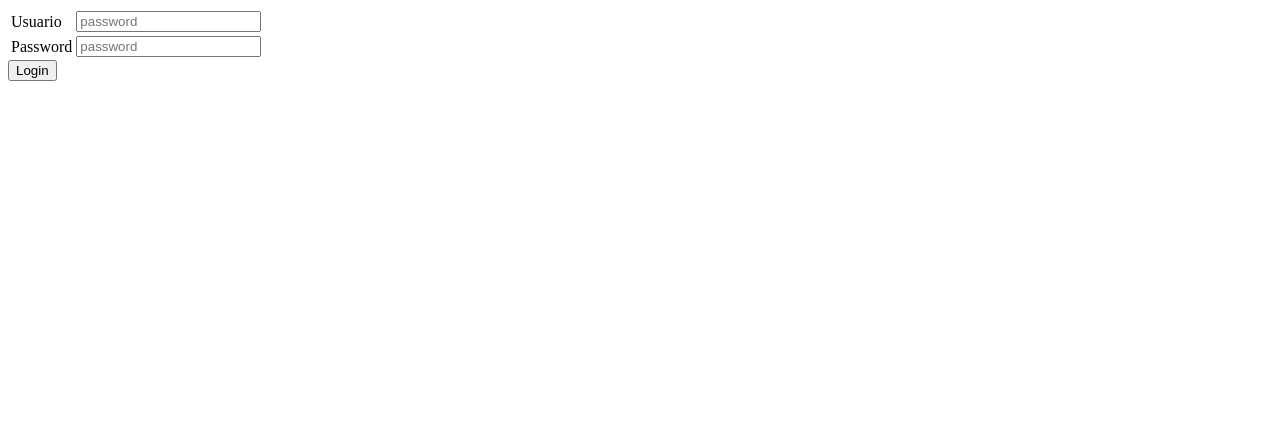
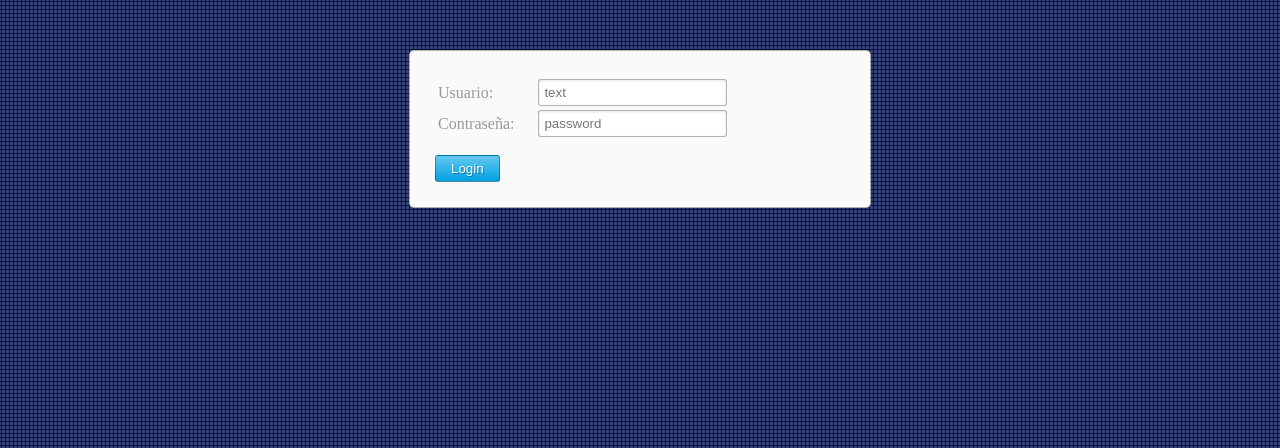
Before and after one commit to elyjacobo/proyectoinw, a PHP site: page /login.php in a window 1280 px wide. Shown: the top 448 px of the page. Run offline with PHP 8.4, Linux system fonts and the light colour scheme.

Commit message:
Dándole un poco de estilo al login

```diff
--- /dev/null
+++ b/css/login.css
@@ -0,0 +1,59 @@
+body{
+	background-image: url('../images/background.jpg');
+	font-size: 12pt;
+}
+label {
+	display: block;
+	color: #999;
+}
+.cf:before,
+.cf:after {
+    content: "";
+    display: table;
+}
+
+.cf:after {
+    clear: both;
+}
+.cf {
+    *zoom: 1;
+}
+:focus {
+	outline: 0;
+}
+.loginform {
+	width: 410px;
+	margin: 50px auto;
+	padding: 25px;
+	background-color: rgba(250,250,250,1);
+	border-radius: 5px;
+    box-shadow: 0px 0px 5px 0px rgba(0, 0, 0, 0.2),
+    			inset 0px 1px 0px 0px rgba(250, 250, 250, 0.5);
+    border: 1px solid rgba(0, 0, 0, 0.3);
+}
+
+.loginform input:not([type=submit]) {
+	padding: 5px;
+	margin-left: 20px;
+	border: 1px solid rgba(0, 0, 0, 0.3);
+	border-radius: 3px;
+	box-shadow: inset 0px 1px 3px 0px rgba(0, 0, 0, 0.1),
+				0px 1px 0px 0px rgba(250, 250, 250, 0.5) ;
+}
+.loginform input[type=submit] {
+	border: 1px solid rgba(0, 0, 0, 0.3);
+	background: #64c8ef; /* Old browsers */
+	background: -moz-linear-gradient(top,  #64c8ef 0%, #00a2e2 100%); /* FF3.6+ */
+	background: -webkit-gradient(linear, left top, left bottom, color-stop(0%,#64c8ef), color-stop(100%,#00a2e2)); /* Chrome,Safari4+ */
+	background: -webkit-linear-gradient(top,  #64c8ef 0%,#00a2e2 100%); /* Chrome10+,Safari5.1+ */
+	background: -o-linear-gradient(top,  #64c8ef 0%,#00a2e2 100%); /* Opera 11.10+ */
+	background: -ms-linear-gradient(top,  #64c8ef 0%,#00a2e2 100%); /* IE10+ */
+	background: linear-gradient(to bottom,  #64c8ef 0%,#00a2e2 100%); /* W3C */
+	filter: progid:DXImageTransform.Microsoft.gradient( startColorstr='#64c8ef', endColorstr='#00a2e2',GradientType=0 ); /* IE6-9 */
+	color: #fff;
+	padding: 5px 15px;
+	margin-right: 0;
+	margin-top: 15px;
+	border-radius: 3px;
+	text-shadow: 1px 1px 0px rgba(0, 0, 0, 0.3);
+}
--- a/login.php
+++ b/login.php
@@ -9,17 +9,18 @@ $_SESSION['validador']='login';
 <html>
 <header>
 	<title>Gestion de fichas: login</title>
+	<link rel="stylesheet" href="css/login.css">
 </header>
 <body>
 	<section class="loginform cf">
 	<form name="login" action="validarusuario.php" method="get" accept-charset="utf-8">
     <table>
         <tr>
-			<td><label for="username">Usuario</label></td>
-			<td><input type="email" name="username" placeholder="password" required></td>
+			<td><label for="username">Usuario:</label></td>
+			<td><input type="text" name="username" placeholder="text" required></td>
 		</tr>
         <tr>
-			<td><label for="password">Password</label></td>
+			<td><label for="password">Contrase&ntilde;a:</label></td>
 			<td><input type="password" name="password" placeholder="password" required></td>
 		</tr>
     </table>
```
Also changed, not shown: images/background.jpg (added).
